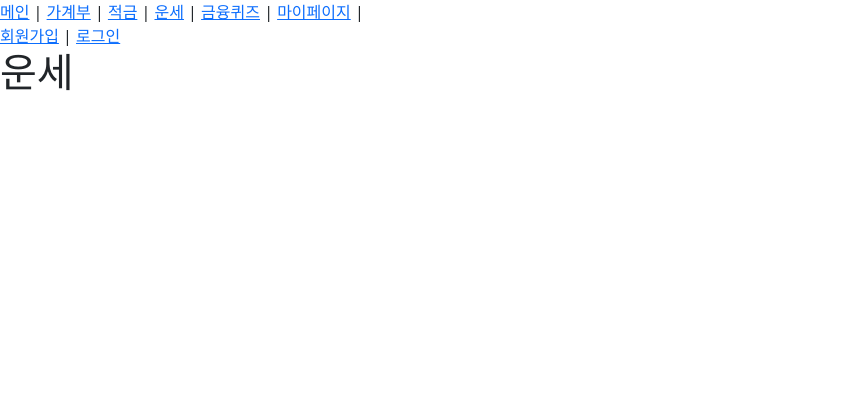
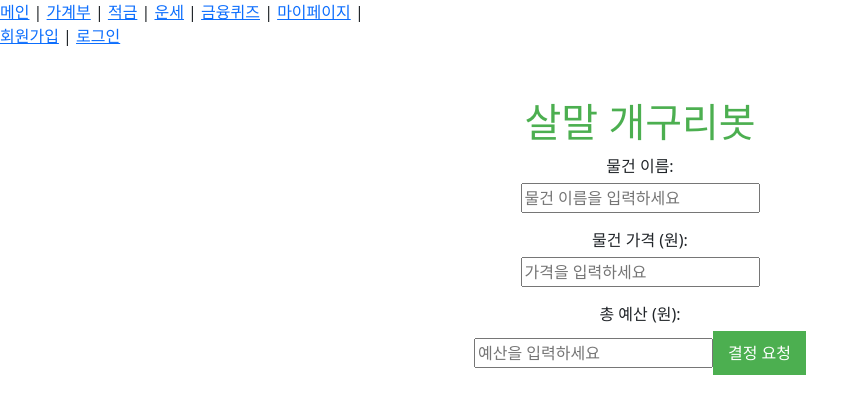
Before and after one commit to xongeeuse/finpjt, a Vue app in the folder final-pjt-front/: page /fortune in a window 1280 px wide. Shown: the top 414 px of the page, without its empty margins (0-868 px from the left). Built offline with nearby package versions, Linux system fonts and the light colour scheme.

Commit message:
Feat: 프롬프트 작업 중

```diff
--- a/final-pjt-front/src/views/FortuneView.vue
+++ b/final-pjt-front/src/views/FortuneView.vue
@@ -1,13 +1,95 @@
 <template>
-  <div>
-    <h1>운세</h1>
+  <div id="app">
+    <h1>살말 개구리봇</h1>
+    <form @submit.prevent="handleFormSubmit">
+      <label for="itemName">물건 이름:</label>
+      <input id="itemName" v-model="itemName" type="text" placeholder="물건 이름을 입력하세요" required />
+
+      <label for="itemCost">물건 가격 (원):</label>
+      <input id="itemCost" v-model.number="itemCost" type="number" placeholder="가격을 입력하세요" required />
+
+      <label for="budget">총 예산 (원):</label>
+      <input id="budget" v-model.number="budget" type="number" placeholder="예산을 입력하세요" required />
+
+      <button type="submit">결정 요청</button>
+    </form>
+
+    <div v-if="result">
+      <h2>결과:</h2>
+      <p>{{ result }}</p>
+    </div>
   </div>
 </template>
 
-<script setup>
+<script>
+export default {
+  data() {
+    return {
+      itemName: "", // 물건 이름
+      itemCost: null, // 물건 가격
+      budget: null, // 총 예산
+      result: null, // 결과 메시지
+    };
+  },
+  methods: {
+    handleFormSubmit() {
+      // 남은 예산 계산
+      const remainingBudget = this.budget - this.itemCost;
 
+      // 응답 메시지 다양화
+      if (remainingBudget < 0) {
+        this.result = this.getRandomResponse("no");
+      } else {
+        this.result = this.getRandomResponse("yes");
+      }
+    },
+    getRandomResponse(type) {
+      const responses = {
+        no: [
+          `${this.itemName}는 사지마! 예산이 바닥났다고!`,
+          `예산 대비 이만큼이나 썼는데 또 사고 싶어? 정신 차려!`,
+          `지갑이 울고 있어요. ${this.itemName}를 사는 건 무리야.`,
+          `너무 많이 썼어! 마법의 소라고동도 "${this.itemName}는 사지마"라고 하네.`,
+          `아 지갑 너무 가볍다! 그래도 ${this.itemName}가 사고 싶니!?`
+        ],
+        yes: [
+          `${this.itemName}는 사도 돼! 아직 여유가 있네.`,
+          `이 정도는 괜찮아. ${this.itemName}를 사도 지갑이 고개를 끄덕이네.`,
+          `오케이, ${this.itemName} 사자! 하지만 너무 들뜨진 말라고~`,
+          `마법의 소라고동이 말하길… "${this.itemName}는 사도 된대!"`,
+        ],
+      };
+
+      // 랜덤으로 응답 선택
+      const randomIndex = Math.floor(Math.random() * responses[type].length);
+      return responses[type][randomIndex];
+    },
+  },
+};
 </script>
 
-<style lang="scss" scoped>
-
+<style scoped>
+#app {
+  text-align: center;
+  margin-top: 50px;
+}
+h1 {
+  color: #4caf50;
+}
+form {
+  margin-bottom: 20px;
+}
+label {
+  display: block;
+  margin-bottom: 5px;
+}
+input {
+  margin-bottom: 15px;
+}
+button {
+  background-color: #4caf50;
+  color: white;
+  border: none;
+  padding: 10px 15px;
+}
 </style>
```
